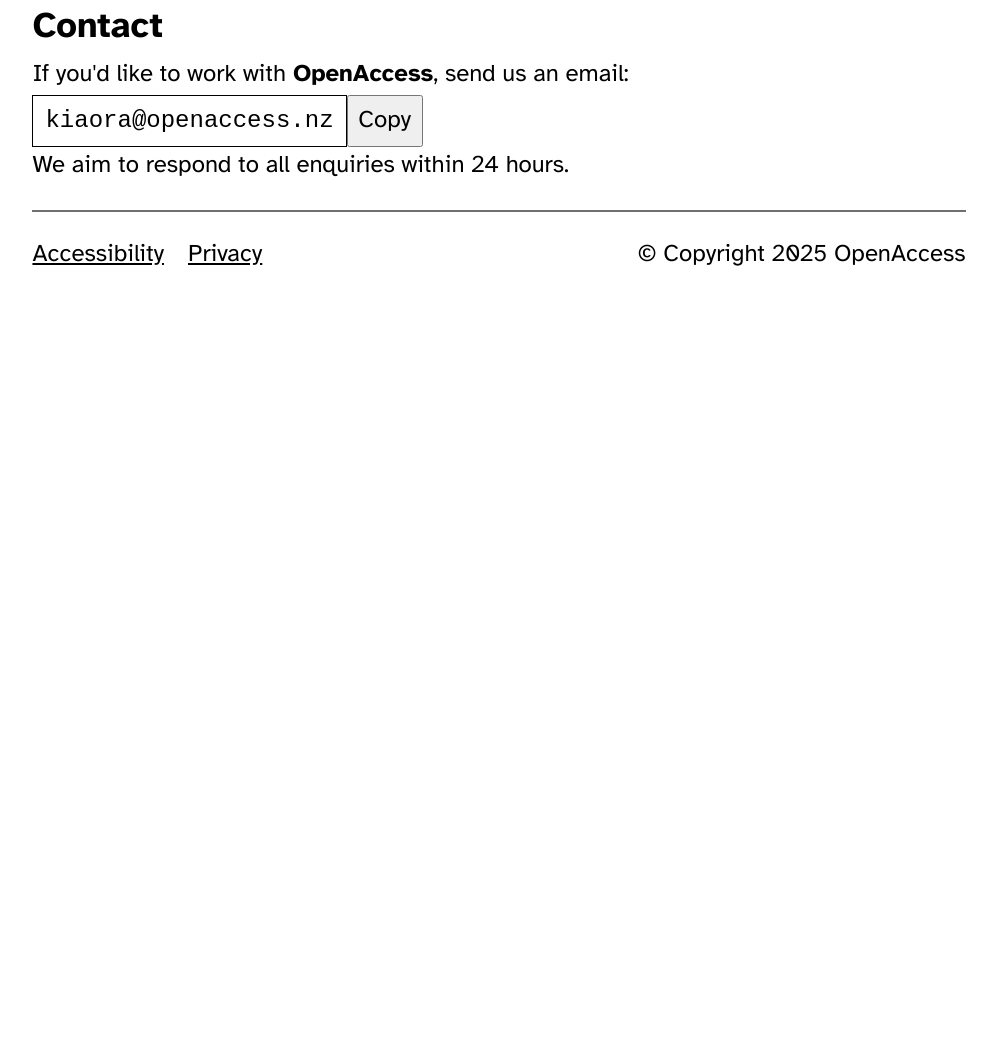
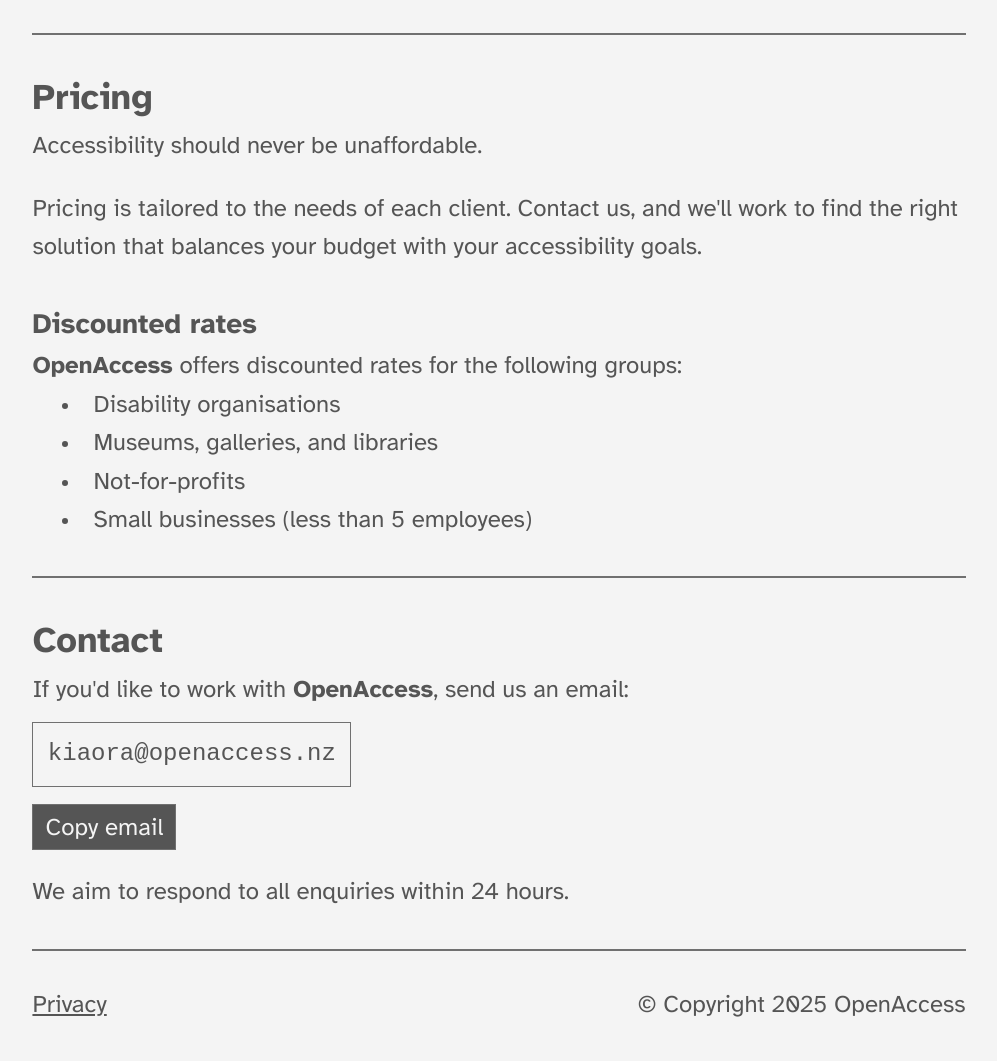
Before and after one commit to cmcmenamin/cmcmenamin.github.io, a plain HTML site: page index.html in a window 1280 px wide. Shown: the part 1340-2401 px from the top of the page, without its empty margins (141-1138 px from the left). Before the commit the page ends 1638 px from the top, so only its background shows below. Drawn offline with Linux system fonts and the light colour scheme.

Commit message:
More progress

```diff
--- a/css/style.css
+++ b/css/style.css
@@ -27,6 +27,15 @@
     text-wrap: balance;
 }
 
+h1:not(:first-child),
+h2:not(:first-child),
+h3:not(:first-child),
+h4:not(:first-child),
+h5:not(:first-child),
+h6:not(:first-child) {
+    margin-top: 1.5rem;
+}
+
 a {
     color: inherit;
 }
@@ -37,8 +46,8 @@
   }
 
 :root {
-    --bg: #ffffff;
-    --text: #000000;
+    --bg: #f4f4f4;
+    --text: #555555;
     --accent: #707070;
     font-size: 24px;
 }
@@ -82,7 +91,6 @@
     font-family: 'Atkinson Hyperlegible', serif;
     font-weight: bold;
     font-size: 2rem;
-    padding-top: 1rem;
     text-wrap: balance;
 }
 
@@ -99,7 +107,7 @@
 
 section, footer {
     border-top: 2px solid var(--accent);
-    padding: 1rem 0;
+    padding: 1.5rem 0;
     margin: 0;
 }
 
@@ -107,28 +115,45 @@
     font-weight: 700;
 }
 
-.email-wrapper {
-    display: flex;
-    align-items: stretch;
-    gap: 0;
-}
 #email-display {
-    border: 1px solid;
-    padding: 0.25em 0.5em;
+    border: 1px solid var(--accent);
+    padding: 0.5rem 0.6rem;
+    margin: 0.5rem 0;
+    display: inline-block;
 }
 
 #copy-email-button {
-    padding: 0 0.4rem;
+    display: block;
+    border: 1px solid var(--accent);
+    background-color: var(--text);
+    color: var(--bg);
+    padding: 0.4rem 0.5rem 0.25rem 0.5rem;
+    margin-top: 0.2rem;
+    margin-bottom: 0.2rem;
+    text-align: center;
+    cursor: pointer;
+    font-size: 1rem;
     font-family: inherit;
-    font-size: 1rem;
 }
 
 #copy-email-feedback {
-    vertical-align: middle;
+    background-color: var(--text);
+    color: var(--bg);
 }
 
-p + p {
-    margin-top: 1em;
+#copy-email-feedback:not(:empty) {
+    padding: 0.4rem 0.5rem 0.25rem 0.5rem;
+    display: inline-block;
+}
+
+p + p,
+button + p,
+div + p,
+ul + p,
+ol + p,
+blockquote + p,
+section + p {
+    margin-top: 1rem;
 }
 
 footer {
--- a/index.html
+++ b/index.html
@@ -5,6 +5,7 @@
     <meta charset="UTF-8">
     <meta name="viewport" content="width=device-width, initial-scale=1.0">
     <title>OpenAccess &mdash; Digital Accessibility Consulting</title>
+    <meta name="description" content="OpenAccess is an Aotearoa-based consultancy helping to make the digital world accessible for disabled people.">
     <link rel="stylesheet" href="css/fonts.css">
     <link rel="stylesheet" href="css/style.css">
     <meta name="robots" content="noindex, nofollow">
@@ -51,19 +52,40 @@
                 </ul>
             </section>
             <section>
+                <h2>Pricing</h2>
+                <p>
+                    Accessibility should never be unaffordable.
+                </p>
+                <p>
+                    Pricing is tailored to the needs of each client.
+                    Contact us, and we'll work to find the right solution
+                    that balances your budget with your accessibility goals.
+                </p>
+                <h3>
+                    Discounted rates
+                </h3>
+                <p>
+                    <span class="bold">OpenAccess</span> offers discounted rates for
+                    the following groups:
+                </p>
+                <ul>
+                    <li>Disability organisations</li>
+                    <li>Museums, galleries, and libraries</li>
+                    <li>Not-for-profits</li>
+                    <li>Small businesses (less than 5 employees)</li>
+                </ul>
+            </section>
+            <section>
                 <h2>Contact</h2>
                 <p>
                     If you'd like to work with <span class="bold">OpenAccess</span>, send us an email:
                 </p>
-                <div class="email-wrapper">
-                    <code id="email-display" aria-label="Email address">&#107;&#105;&#97;<span
+                <code id="email-display">&#107;&#105;&#97;<span
                         style='display:none'>x7J</span>&#111;&#114;&#97;<!--x8FgT-->&#64;<!--Zk1m-->&#111;&#112;&#101;<span
                         style='display:none'>99f</span>&#110;<!--rTyQW-->&#97;&#99;<span
                         style='display:none'>aL0</span>&#99;&#101;&#115;&#115;<!--ZtP4u-->&#46;&#110;&#122;</code>
-                    <button id="copy-email-button">Copy</button>
-                    <div style="display:flex; align-items: center;" id="copy-email-feedback" aria-live="polite">
-                    </div>
-                </div>
+                <button id="copy-email-button">Copy email</button>
+                <div id="copy-email-feedback" aria-live="polite"></div>
                 <p>
                     We aim to respond to all enquiries within 24 hours.
                 </p>
@@ -71,7 +93,6 @@
         </main>
         <footer>
             <ol>
-                <li><a href="accessibility.html">Accessibility</a></li>
                 <li><a href="privacy.html">Privacy</a></li>
             </ol>
             <span>&copy; Copyright 2025 OpenAccess</span>
--- a/js/script.js
+++ b/js/script.js
@@ -2,11 +2,8 @@
     const display = document.getElementById('email-display');
     const raw = display.innerText.trim(); // get only visible text
     navigator.clipboard.writeText(raw).then(() => {
-      document.getElementById('copy-email-feedback').textContent = 'Email copied to clipboard!';
-      setTimeout(() => {
-        document.getElementById('copy-email-feedback').textContent = '';
-      }, 300000);
+        document.getElementById('copy-email-feedback').textContent = 'Email copied to clipboard!';
     }).catch(() => {
-      document.getElementById('copy-feedback').textContent = 'Failed to copy.';
+        document.getElementById('copy-feedback').textContent = 'Failed to copy.';
     });
-  });
+});
```
Also changed, not shown: privacy.html (added, +80 -0 lines), thanks.html (deleted, +0 -57 lines).
